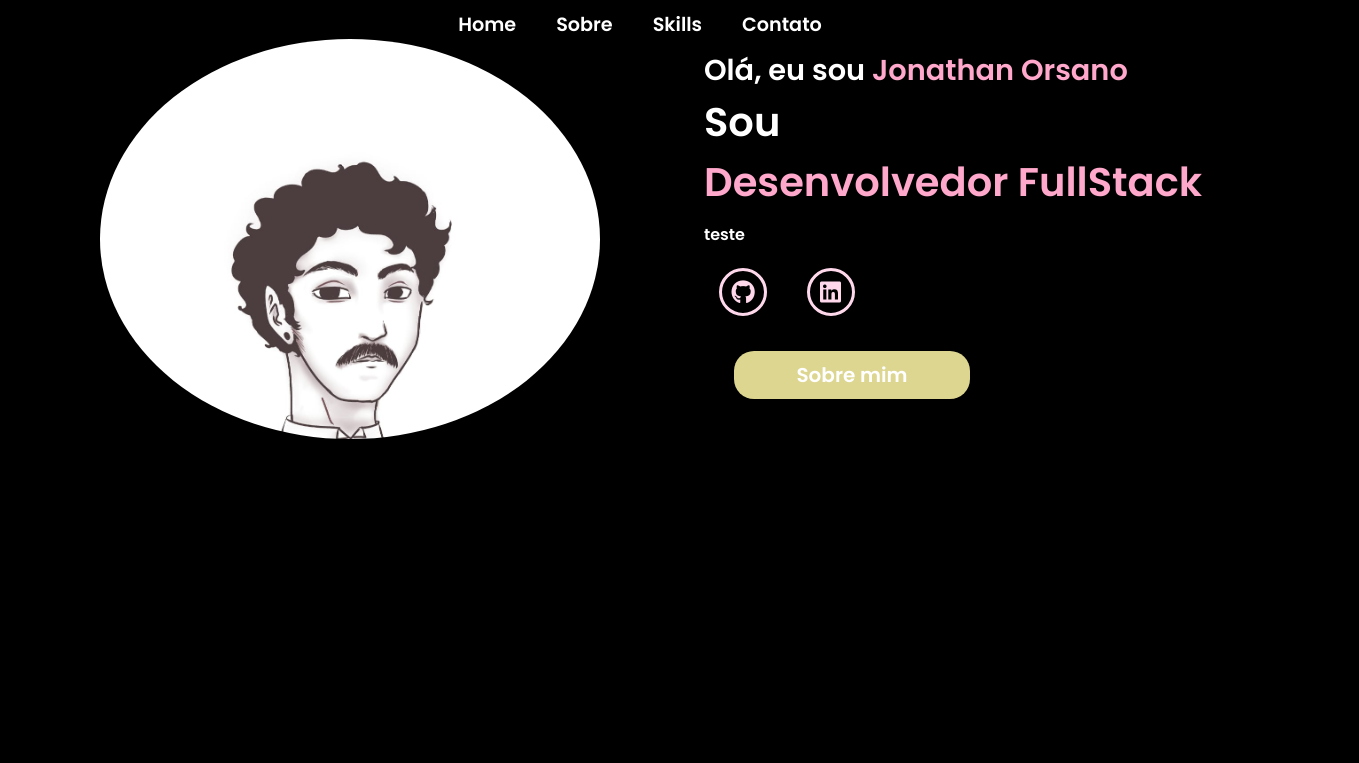
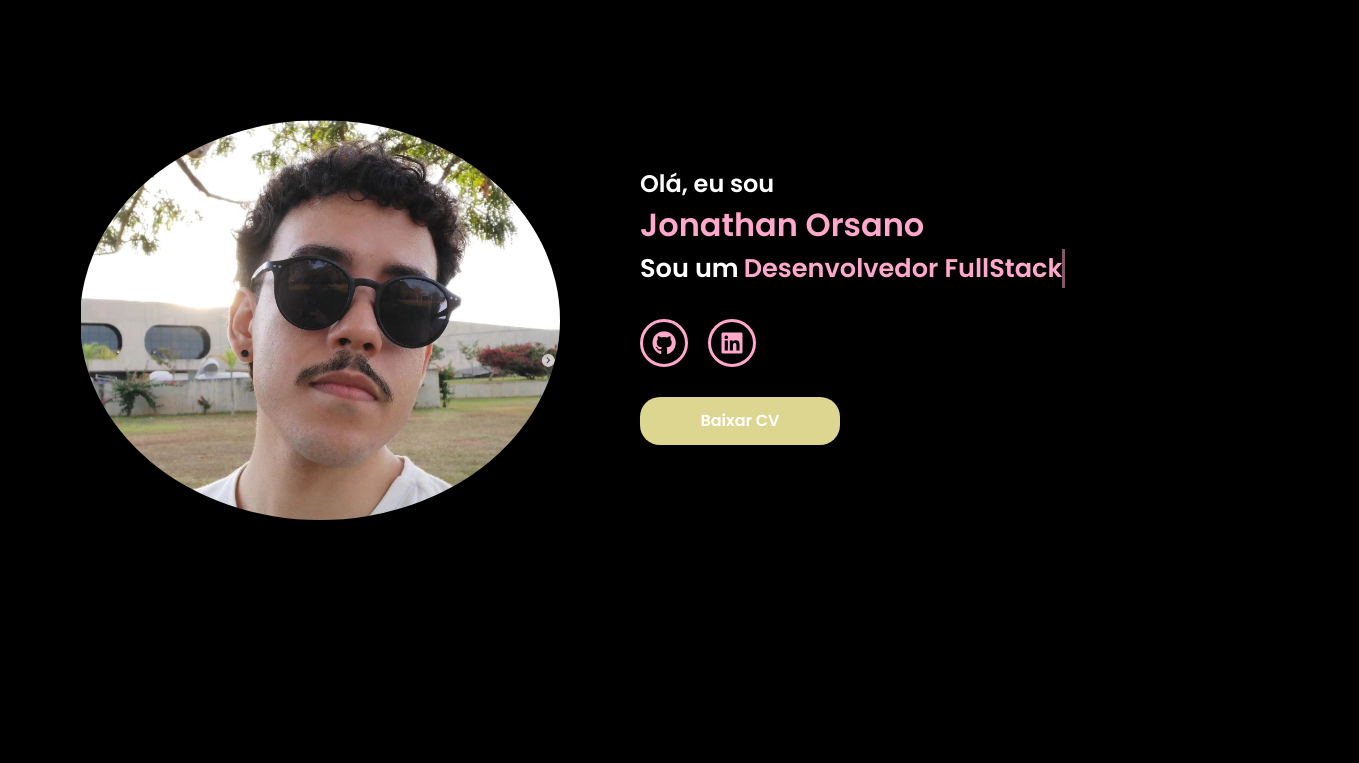
Before and after one commit to orsanor/portifolio, a plain HTML site: page src/components/index.html in a window 1280 px wide. Shown: the top 763 px of the page, 1359 px wide, since content can reach past the window. Drawn offline with Linux system fonts and the light colour scheme.

Commit message:
teste visual

```diff
--- a/src/components/index.html
+++ b/src/components/index.html
@@ -1,17 +1,16 @@
 <!DOCTYPE html>
 <html lang="pt-br">
+
 <head>
   <meta charset="UTF-8" />
   <meta name="viewport" content="width=device-width, initial-scale=1.0" />
-    <link
-      rel="stylesheet"
-      href="https://cdnjs.cloudflare.com/ajax/libs/font-awesome/6.5.2/css/all.min.css"
-    />
+  <link rel="stylesheet" href="https://cdnjs.cloudflare.com/ajax/libs/font-awesome/6.5.2/css/all.min.css" />
   <link rel="stylesheet" href="/src/components/style.css">
   <title>Jonathan Orsano</title>
 </head>
+
 <body>
-    <nav>
+  <!-- <nav>
     <div class="nav-container">
       <div class="links">
         <div class="link"><a href="#">Home</a></div>
@@ -30,23 +29,27 @@
         <i class="fa-solid fa-xmark cancel" onclick="cancel()"></i>
       </div>
     </div>
-    </nav>
+  </nav> -->
   <section>
     <div class="main-container">
       <div class="image">
-        <img src="/src/assets/eu.jpg" alt="">
+        <img src="/src/assets/Captura de tela 2024-05-29 231807.png" alt="">
       </div>
       <div class="content">
         <h1 data-aos="fade-left">
-          Olá, eu sou
+          Olá, eu sou <br/>
           <span>Jonathan Orsano</span>
         </h1>
         <div class="typewriter">
-          Sou
+          Sou um
           <span class="typewriter-text">
-            <label for="">Desenvolvedor FullStack</label>
+            <label>
+              Desenvolvedor FullStack
+            </label>
           </span>
-          <p>teste</p>
+
+          <!-- <p>teste</p> -->
+        </div>
         <div class="social-links">
           <a href="#">
             <i class="fa-brands fa-github"></i>
@@ -56,8 +59,8 @@
           </a>
         </div>
         <div class="btn">
-            <button>Sobre mim</button>
-          </div>
+          <button>Baixar CV</button>
+          <!-- <button>Sobre mim</button> -->
         </div>
       </div>
     </div>
@@ -78,9 +81,6 @@
         <div class="right">
           <div class="topic">Eu amo programar</div>
           <p>texto</p>
-        <div class="button">
-          <button>Baixar CV</button>
-        </div>
         </div>
       </div>
     </div>
@@ -99,7 +99,7 @@
           <p data-aos="fade-right"> lasodkqwod</p>
           <div class="experience"></div>
           <div class="exp">
-        Years of <br/>
+            Years of <br />
             experience
           </div>
         </div>
@@ -135,4 +135,5 @@
     </div>
   </footer>
 </body>
+
 </html>
--- a/src/components/style.css
+++ b/src/components/style.css
@@ -1,259 +1,210 @@
-@import url(https://fonts.googleapis.com/css2?family=Poppins:wght@100;200;300;400;500;600&display=swap%27);
-*{
+@import url('https://fonts.googleapis.com/css2?family=Poppins:wght@100;200;300;400;500;600&display=swap');
+
+* {
   margin: 0;
   padding: 0;
   box-sizing: border-box;
-font-family: 'Poppins', 'sans-serif';
+  font-family: 'Poppins', sans-serif;
   text-decoration: none;
   scroll-behavior: smooth;
 }
 
-body{
+body {
   width: 100%;
   height: auto;
   background-color: black;
   overflow-x: hidden;
 }
 
-nav{
-  width: 100%;
-  height: 10hv;
+/* Scrollbar */
+::-webkit-scrollbar {
+  width: 10px;
 }
 
-.nav-container{
-  margin-top: 10px;
-  width: 100%;
-  height: 100%;
-  display: flex;
-  justify-content: space-around;
-  align-items: center;
+::-webkit-scrollbar-track {
+  background: #f1f1f1;
 }
 
-.hamburg, .cancel{
-cursor: pointer;
-position: absolute;
-right: 15px;
-top: 10px;
-color: white;
-opacity: 0;
-pointer-events:none;
-font-size: clamp(2.5rem, 0.5rem + 5vw, 3rem);
+::-webkit-scrollbar-thumb {
+  background: #ffa8cb;
+  border-radius: 12px;
+  transition: all 0.3s ease;
 }
 
-.nav-container .links{
-  display: flex;
+::-webkit-scrollbar-thumb:hover {
+  background: #ffa8cb;
 }
 
-.nav-container .links a{
-position: relative;
-font-size: 1.2rem;
-color: white;
-margin: 0 20px;
-text-decoration: none;
-font-weight: 550;
-transition: 0.3s linear;
+/* Seção principal */
+section {
+  width: 100%;
+  min-height: 90vh;
+  padding: 20px;
 }
 
-.nav-container .liks a::before{
-  position: absolute;
-  content: "";
-  bottom: -3px;
-  left: 0;
-  width: 0%;
-  height: 3px;
-  background-color: #8d389e;
-  transition: 0.2s linear;
+.main-container {
+  display: flex;
+  justify-content: space-between;
+  align-items: center;
+  flex-wrap: wrap;
+  gap: 20px;
+  margin-top: 100px;
 }
 
-.nav-container .links a:hover::before{
+.main-container .image {
   width: 100%;
+  max-width: 480px;
+  height: 50vh;
+  border-radius: 50%;
+  overflow: hidden;
+  margin: 0 auto;
 }
 
-.nav-container .links a:hover{
-  color: #ddd690;
+.main-container .image img {
+  width: 100%;
+  height: auto;
 }
 
-.dropdown{
-  z-index: 100;
-  position: absolute;
-  top: 0;
-  transform: translateY(-500px);
-  width: 100%;
-  height: auto;
-  backdrop-filter: blur(4px) brigthness(40%);
-  box-shadow: 0 0 20px black;
-  transition: 0.2s linear;
+.main-container .content {
+  color: white;
+  width: 50%;
 }
 
-.dropdown .links a{
-  display: flex;
-  color: white;
-  text-decoration: none;
-  justify-content: center;
-  padding: 15px 0;
-  align-items: center;
-  transition: 0.2s linear;
+.content h1 {
+  font-size: clamp(1.5rem, 2.5vw, 1rem);
 }
 
-.dropdown .links a:hover{
-  background-color: #ddd690;
+.content h1 span {
+  color: #ffa8cb;
+  font-size: clamp(1.5rem, 2.5vw, 2rem);
 }
 
-section{
-  width: 100%;
-  min-height: 90vh;
+.content .typewriter {
+  font-size: clamp(1.2rem, 2vw, 2rem);
+  font-weight: 600;
+  display: flex;
+  gap: 5px;
 }
 
-section .main-container{
-  display: flex;
-  justify-content: space-between;
-  padding-left: 100px;
-  align-items: center;
-}
-
-.main-container .image{
-  width: 500px;
-  height: 50vh;
-  border-radius: 100%;
-  overflow: hidden;
-}
-
-.main-container .image img{
-  width: 100%;
-}
-
-.main-container .image:hover{
-  animation: animate 1.5s ease-in-out infinite;
-}
-
-@keyframes animate{
-  0%{
-    scale: 1
-  }
-
-  50%{
-    scale: 1.05;
-  }
-
-  100%{
-    scale: 1;
-  }
-}
-
-.main-container .content{
-  color: white;
-  width: 40%;
-}
-
-.content h1{
-  font-size: clamp(1rem, 1rem + 5vw, 1.8rem);
-}
-
-.content h1 span{
-  color: #ffa8cb;
-}
-
-.content .typewriter{
-  font-size: clamp(1rem, 1rem + 5vw, 2.5rem);
-  font-weight: 600;
-}
-
-.content .typewriter-text{
+.typewriter-text {
   color: #ffa8cb;
 }
 
 .typewriter-text label {
-  position: relative;
+  display: inline-block;
   overflow: hidden;
   white-space: nowrap;
-  animation: typing 3.5s steps(30, end) infinite;
+  border-right: 3px solid #ffa8cb;
+  width: 0;
+  animation: typing 3s steps(20, end) forwards, blink 0.7s infinite;
 }
 
-.content p{
-  font-size: clamp(0.4rem, 0.2rem + 9vw, 1rem);
+@keyframes typing {
+  from {
+    width: 0;
+  }
+
+  to {
+    width: 100%;
+  }
+}
+
+@keyframes blink {
+  50% {
+    border-color: transparent;
+  }
+}
+
+.content p {
+  font-size: clamp(0.9rem, 1.2vw, 1.2rem);
   margin: 10px 0;
 }
 
-.social-links i{
+.social-links {
+  display: flex;
+  gap: 20px;
+  margin-top: 20px;
+}
+
+.social-links i {
   display: inline-flex;
   justify-content: center;
   align-items: center;
   width: 3rem;
   height: 3rem;
   background-color: transparent;
-  border: 0.2rem solid #ffd8ec;
-  color: #ffd8ec;
+  border: 0.2rem solid #ffa8cb;
+  color: #ffa8cb;
   border-radius: 50%;
-  margin: 5px 15px;
   font-size: 1.5rem;
   transition: 0.2s linear;
 }
 
-.social-links i:hover{
+.social-links i:hover {
   scale: 1.3;
-  color: black;
-  background-color: #ffd8ec;
-  filter: drop-shadow(0 0 10px #ffd8ec);
+  color: #fff;
+  background-color: #ffa8cb;
+  filter: drop-shadow(0 0 10px #ffa8cb);
 }
 
-.content button{
+.content button {
   width: 50%;
+  max-width: 200px;
   height: 6vh;
-  margin: 30px;
+  margin: 30px auto;
   background-color: #ddd690;
-  color: white;
+  color: #fff;
   border-radius: 20px;
   border: none;
   outline: none;
-  font-size: 50%;
+  font-size: 1rem;
   font-weight: 700;
   transition: 0.2s linear;
 }
 
-.content button:hover{
+.content button:hover {
   scale: 1.1;
   color: #ddd690;
   border: 2px solid #ddd690;
   background-color: transparent;
-  font-weight: 700;
   box-shadow: 0 0 40px #ddd690;
 }
 
-section .content{
-  width: 80%;
-  margin: 0px auto;
-  font-family: 'Poppins', sans-serif;
+/* Responsividade */
+@media (max-width: 768px) {
+  .main-container {
+    flex-direction: column;
+    text-align: center;
+    margin-top: 50px;
   }
 
-.about .about-details{
-  display: flex;
-  justify-content: space-between;
-  align-items: center;
+  .main-container .image {
+    margin-bottom: 20px;
   }
 
-section .title{
-  display: flex;
-  justify-content: center;
-  margin-bottom: 40px;
+  .content h1 {
+    font-size: 2rem;
   }
 
-section .title span{
-  color: white;
-  font-size: 30px;
-  font-weight: 600;
-  position: relative;
-  padding-bottom: 8px;
+  .content .typewriter {
+    font-size: 1.5rem;
   }
 
-section .title span::before,
-section .title span::after{
-  content: "";
-  position: absolute;
-  height: 3px;
-  width: 100%;
-  background: #8d389e;
-  left: 0;
-  bottom: 0;
+  .content button {
+    width: 70%;
+  }
 }
 
-section .title
+@media (max-width: 480px) {
+  .content h1 {
+    font-size: 1.8rem;
+  }
+
+  .content .typewriter {
+    font-size: 1.2rem;
+  }
+
+  .content button {
+    width: 90%;
+  }
+}
```
Also changed, not shown: src/assets/Captura de tela 2024-05-29 231807.png (added), src/assets/teste.png (added). Lines whose indentation alone changed are shown as unchanged.
